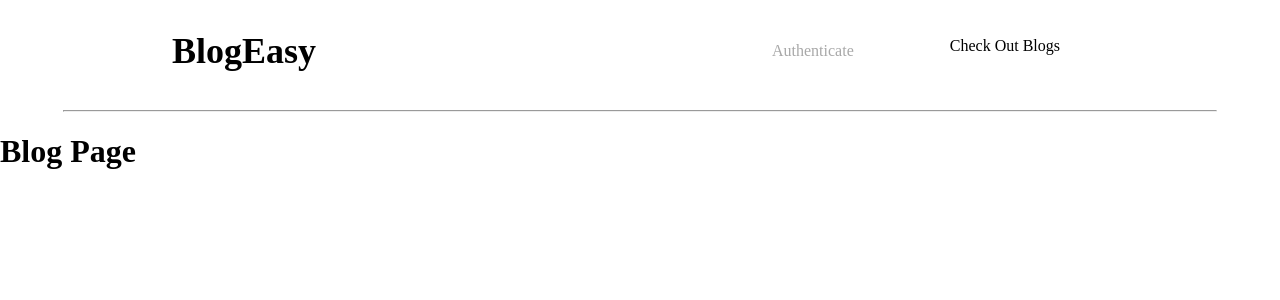
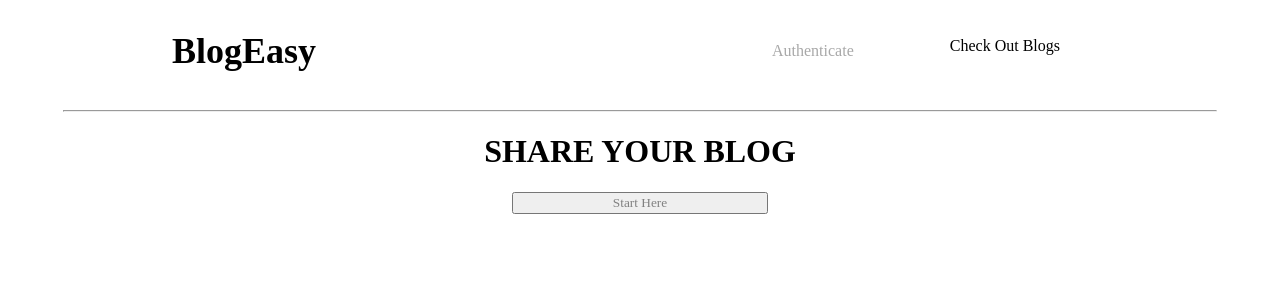
Before and after one commit to KPWithCode/KP-Blog, a React (Create React App) app in the folder client/: page /blogs in a window 1280 px wide. Shown: the top 300 px of the page. Built offline with nearby package versions, Linux system fonts and the light colour scheme; a web font is replaced by a local one.

Commit message:
Added on click handlers, cancel and confirm funcationality

```diff
--- a/client/src/pages/Blogs.js
+++ b/client/src/pages/Blogs.js
@@ -1,14 +1,41 @@
 import React, { Component } from 'react'
-
+import './Blogs.css'
+import Modal from '../components/Modal/Modal';
+import Backdrop from '../components/BackDrop/Backdrop';
 
 class BlogPage extends Component {
-
-
-
-
+    state = {
+        creating: false
+    }
+    createBlog = () => {
+        this.setState({ creating: true });
+    }
+    cancelModal = () => {
+        this.setState({ creating: false });
+    }
+    confirmModal = () => {
+        this.setState({ creating: false });
+    }
     render() {
-        return(
-                <h1>Blog Page</h1>
+        return (
+            <React.Fragment>
+                {this.state.creating &&<Backdrop />}
+                {this.state.creating && <Modal className="modal"
+                    title="Add Blog"
+                    canCancel
+                    canConfirm
+                    onCancel={this.cancelModal}
+                    onConfirm={this.confirmModal}
+                >
+                    <p>MODAL CONTENT</p>
+                </Modal>}
+                <div>
+                    <div className="header">
+                        <h1 className="h1">SHARE YOUR BLOG</h1>
+                        <button className="btn" onClick={this.createBlog} >Start Here</button>
+                    </div>
+                </div>
+            </React.Fragment>
         )
     }
 }
```
